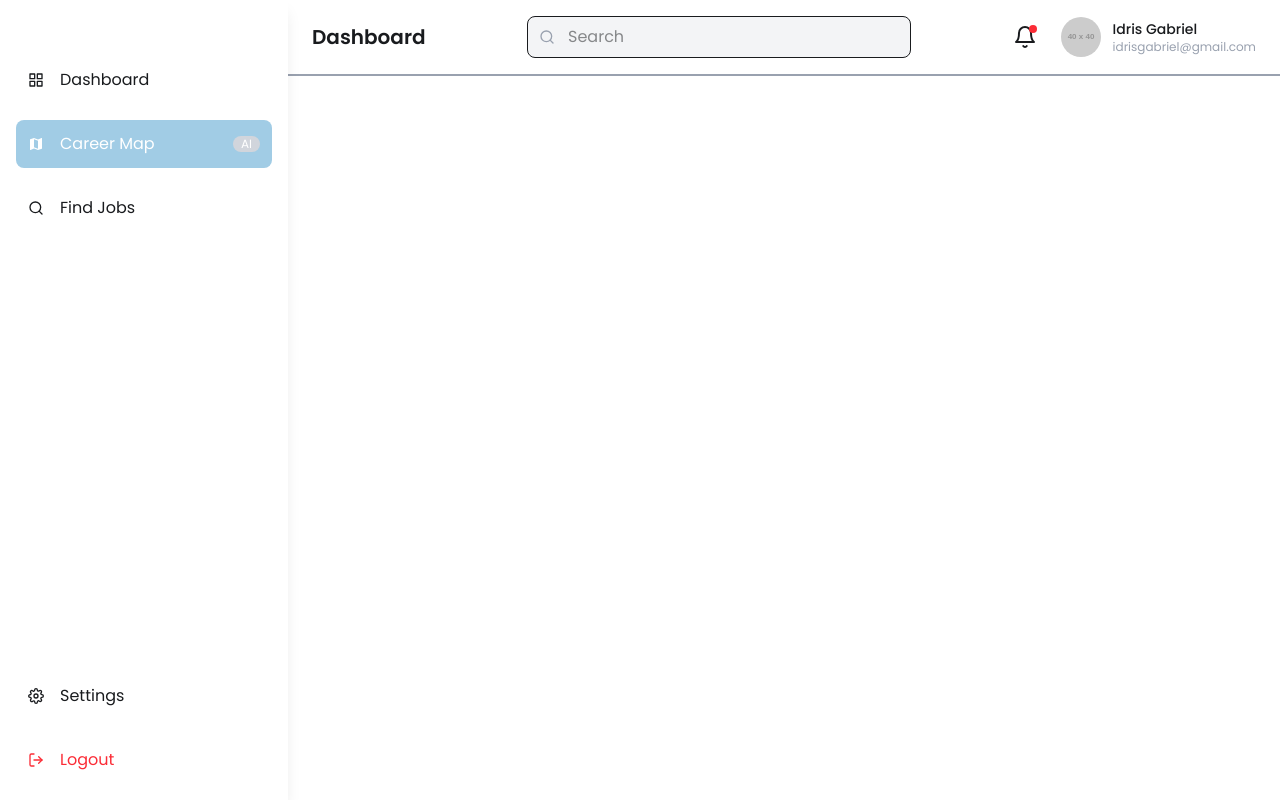
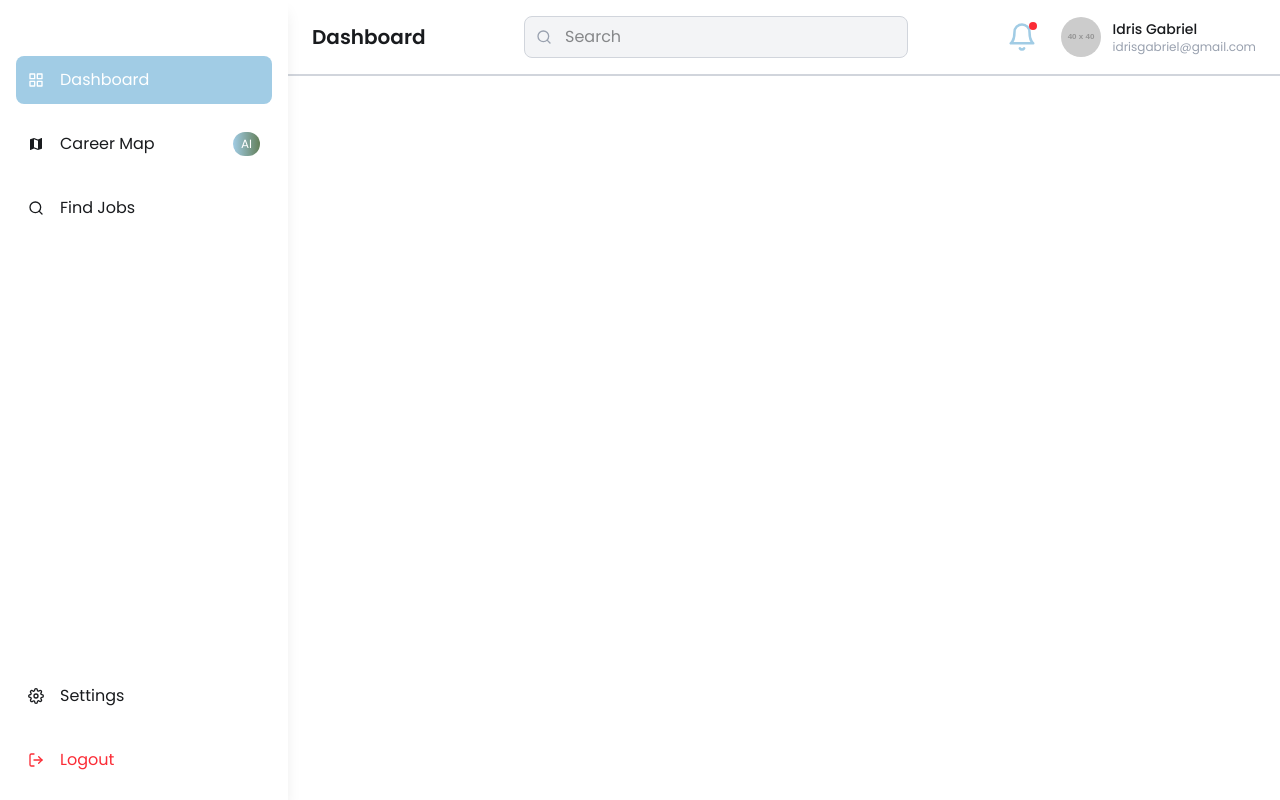
Before and after one commit to EjiroOsiephri/career-in-your-pocket-dev, a Next.js app: page /dashboard in a window 1280 px wide. Built offline with nearby package versions, Linux system fonts and the light colour scheme.

Commit message:
feats/add finally done with navbar

```diff
--- a/src/components/NavBar.tsx
+++ b/src/components/NavBar.tsx
@@ -5,7 +5,7 @@ import { FiSearch, FiBell, FiMoreVertical } from "react-icons/fi";
 const NavBar = () => {
   return (
     <div className="flex-1 lg:ml-72">
-      <nav className="flex items-center justify-between text-[#191B1E] px-6 py-4 bg-white border-b-2 border-gray-400">
+      <nav className="flex items-center justify-between text-[#191B1E] px-6 py-4 bg-white border-b-2 border-gray-300">
         {/* Left - Dashboard Title */}
         <div className="flex-1 lg:flex-none flex justify-center">
           <h1 className="text-xl font-semibold">Dashboard</h1>
@@ -18,7 +18,7 @@ const NavBar = () => {
             <input
               type="text"
               placeholder="Search"
-              className="w-full pl-10 pr-4 py-2 rounded-lg border bg-gray-100 focus:outline-none"
+              className="w-full pl-10 pr-4 py-2 rounded-lg border border-gray-300 bg-gray-100 focus:outline-none"
             />
           </div>
         </div>
@@ -27,7 +27,7 @@ const NavBar = () => {
         <div className="flex items-center gap-6">
           {/* Notification Icon */}
           <div className="relative cursor-pointer">
-            <FiBell className="text-2xl" />
+            <FiBell className="text-3xl text-[#A1CCE5]" />
             <span className="absolute top-0 right-0 w-2 h-2 bg-red-500 rounded-full"></span>
           </div>
 
--- a/src/components/SideBar.tsx
+++ b/src/components/SideBar.tsx
@@ -1,6 +1,7 @@
 "use client";
 
 import { useState, useEffect } from "react";
+import { usePathname } from "next/navigation"; // Get current route
 import { motion, AnimatePresence } from "framer-motion";
 import { FiGrid, FiSearch, FiSettings, FiLogOut } from "react-icons/fi";
 import { MdMap } from "react-icons/md";
@@ -9,6 +10,7 @@ import { FaBars } from "react-icons/fa";
 const Sidebar = () => {
   const [isOpen, setIsOpen] = useState(false);
   const [isMobile, setIsMobile] = useState(false);
+  const pathname = usePathname(); // Get current route
 
   useEffect(() => {
     const updateView = () => setIsMobile(window.innerWidth < 1024);
@@ -37,7 +39,7 @@ const Sidebar = () => {
         initial={{ x: "-100%" }}
         animate={{ x: isOpen || !isMobile ? 0 : "-100%" }}
         transition={{ duration: 0.4, ease: "easeInOut" }}
-        className={`fixed top-0 left-0 h-full text-[#191B1E] bg-white shadow-lg p-4 flex flex-col gap-6 z-50 w-[100vw] md:w-72`}
+        className="fixed top-0 left-0 h-full text-[#191B1E] bg-white shadow-lg p-4 flex flex-col gap-6 z-50 w-[100vw] md:w-72"
       >
         {/* Close Button (Only on Mobile) */}
         {isMobile && (
@@ -51,23 +53,40 @@ const Sidebar = () => {
 
         {/* Navigation Items */}
         <nav className="flex flex-col gap-4 mt-10">
-          <SidebarItem icon={<FiGrid />} label="Dashboard" />
+          <SidebarItem
+            icon={<FiGrid />}
+            label="Dashboard"
+            active={pathname === "/dashboard"}
+          />
           <SidebarItem
             icon={<MdMap />}
             label="Career Map"
-            active
+            active={pathname === "/career-map"}
             extra={
-              <span className="ml-auto text-xs bg-gray-300 rounded-full px-2">
+              <span
+                className="ml-auto text-xs text-white rounded-full px-2 py-1"
+                style={{
+                  background: "linear-gradient(to right, #A1CCE5, #637F59)",
+                }}
+              >
                 AI
               </span>
             }
           />
-          <SidebarItem icon={<FiSearch />} label="Find Jobs" />
+          <SidebarItem
+            icon={<FiSearch />}
+            label="Find Jobs"
+            active={pathname === "/find-jobs"}
+          />
         </nav>
 
         {/* Settings & Logout */}
         <div className="mt-auto flex flex-col gap-4">
-          <SidebarItem icon={<FiSettings />} label="Settings" />
+          <SidebarItem
+            icon={<FiSettings />}
+            label="Settings"
+            active={pathname === "/settings"}
+          />
           <SidebarItem
             icon={<FiLogOut />}
             label="Logout"
@@ -114,7 +133,7 @@ const SidebarItem = ({
           active
             ? "bg-[#A1CCE5] text-white"
             : isLogout
-            ? "text-red-500 hover:bg-red-100" // Keep text red, but add subtle hover bg
+            ? "text-red-500 hover:bg-red-100"
             : "hover:bg-[#A1CCE5] hover:text-white"
         } ${className}`}
     >
```
